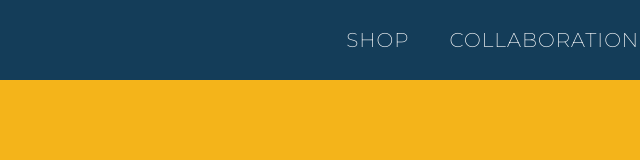
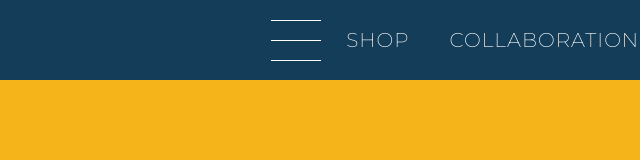
Before and after one commit to Eveverglow/js-practice-burger-button, a plain HTML site: page index.html in a window 1280 px wide. Shown: the full height of the page, 243-883 px from the left. Drawn offline with Linux system fonts and the light colour scheme.

Commit message:
create menu two

```diff
--- a/index.html
+++ b/index.html
@@ -15,6 +15,11 @@
   </head>
   <body>
     <header>
+      <div class="menu-btn-one">
+        <div class="line one"></div>
+        <div class="line two"></div>
+        <div class="line three"></div>
+      </div>
       <div class="header-list">
         <li>Shop</li>
         <li>Collaboration</li>
--- a/style.css
+++ b/style.css
@@ -84,3 +84,18 @@ li:hover {
 .more-btn.open .more-btn-burger::after {
   transform: rotate(-45deg) translate(0px);
 }
+
+.menu-btn-one {
+  display: flex;
+  flex-direction: column;
+  justify-content: space-around;
+  align-items: center;
+  width: 60px;
+  height: 60px;
+}
+
+.line {
+  width: 50px;
+  height: 1px;
+  background-color: white;
+}
```
